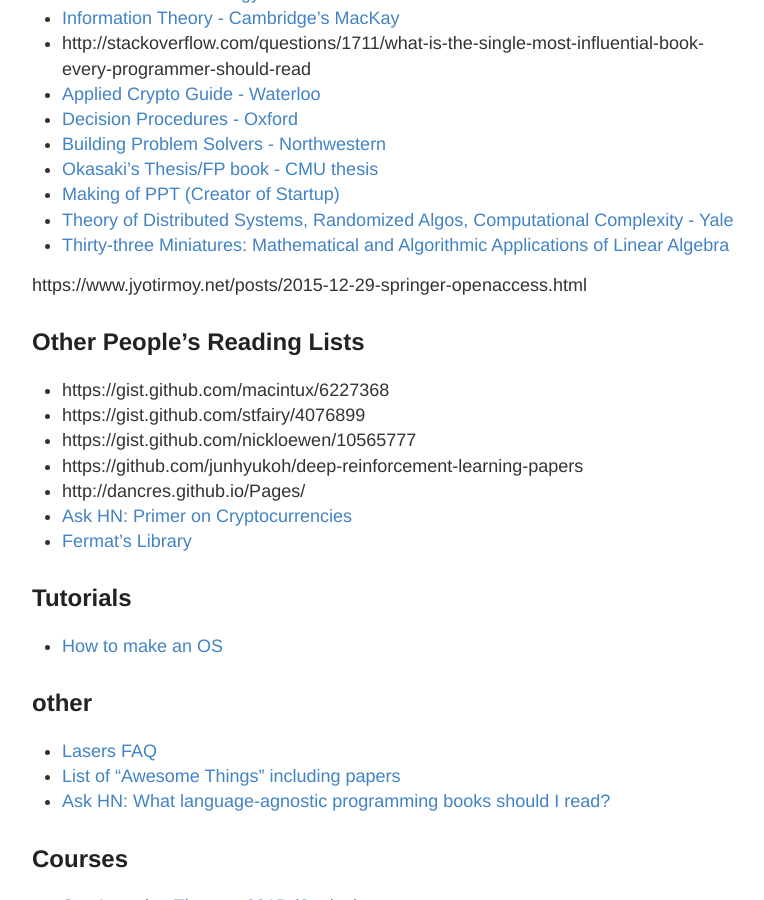
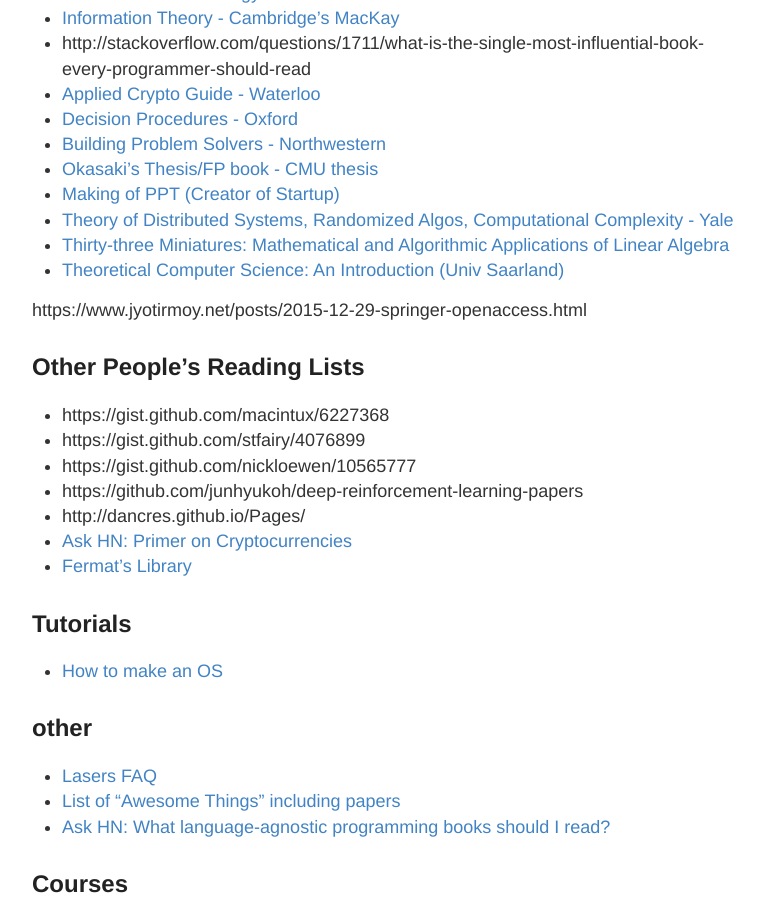
Before and after one commit to RONNCC/ronncc.github, a Jekyll site: the page built from _posts/2015-12-25-ReadingList.md, in a window 1280 px wide and 900 px high, scrolled down 3917 px. Shown: the whole window, without its empty margins (248-1012 px from the left). Built offline with Jekyll 4.4.1, drawn with Linux system fonts in a browser that asks for light colours; comment, search, counter and statistics services are not loaded.

```diff
--- a/_posts/2015-12-25-ReadingList.md
+++ b/_posts/2015-12-25-ReadingList.md
@@ -158,6 +158,7 @@
 - [Making of PPT (Creator of Startup)](https://www.amazon.com/Sweating-Bullets-Notes-Inventing-PowerPoint/dp/0985142421?ie=UTF8&redirect=true)
 - [Theory of Distributed Systems, Randomized Algos, Computational Complexity - Yale](http://www.cs.yale.edu/homes/aspnes/)
 - [Thirty-three Miniatures: Mathematical and Algorithmic Applications of Linear Algebra](http://kam.mff.cuni.cz/~matousek/stml-53-matousek-1.pdf)
+- [Theoretical Computer Science: An Introduction (Univ Saarland)](http://www-cc.cs.uni-saarland.de/media/lectures/W1415/L-Grundz%C3%BCgederTheoretischenInformatik/ti_FfSJlCM.pdf)
 
 
 https://www.jyotirmoy.net/posts/2015-12-29-springer-openaccess.html
```
